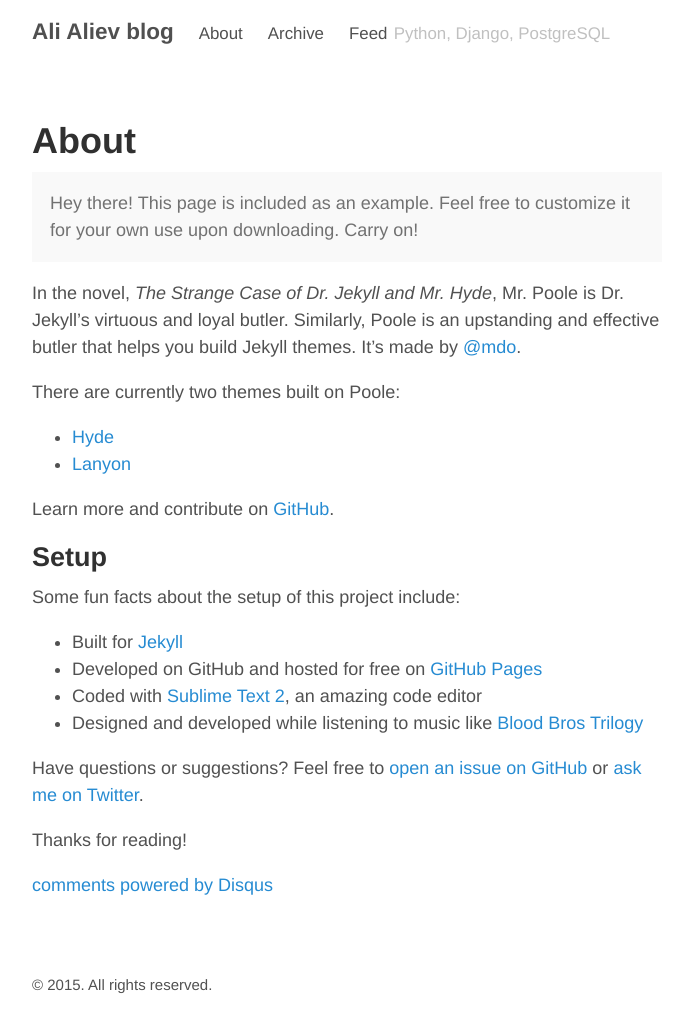
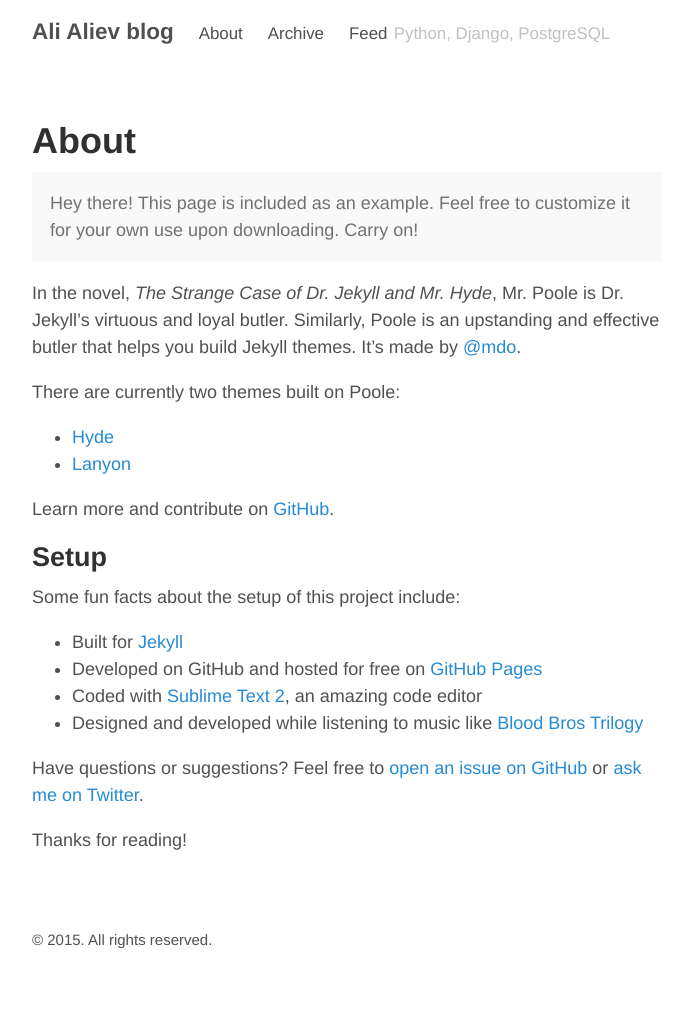
Before and after one commit to aliev/aliev.github.io, a Jekyll site: the page built from about.md, in a window 1280 px wide. Shown: the whole page, without its empty margins (293-983 px from the left). Built offline with Jekyll 4.4.1, drawn with Linux system fonts in a browser that asks for light colours; comment, search, counter and statistics services are not loaded; after the commit the page ends 989 px from its top, so only the background shows below that.

Commit message:
new blog

```diff
--- a/_layouts/page.html
+++ b/_layouts/page.html
@@ -5,5 +5,4 @@
 <article class="page">
   <h1 class="page-title">{{ page.title }}</h1>
   {{ content }}
-  {% include comments.html %}
 </article>
--- a/_layouts/post.html
+++ b/_layouts/post.html
@@ -6,6 +6,7 @@
   <h1 class="post-title">{{ page.title }}</h1>
   <time datetime="{{ page.date | date_to_xmlschema }}" class="post-date">{{ page.date | date_to_string }}</time>
   {{ content }}
+  {% include comments.html %}
 </article>
 
 <aside class="related">
```
